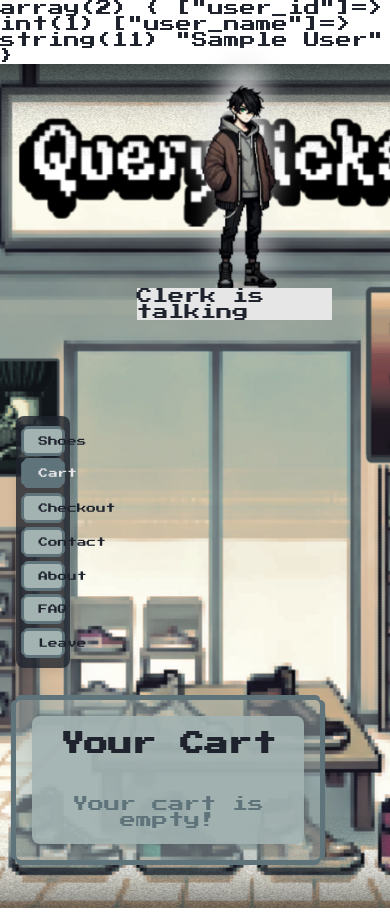
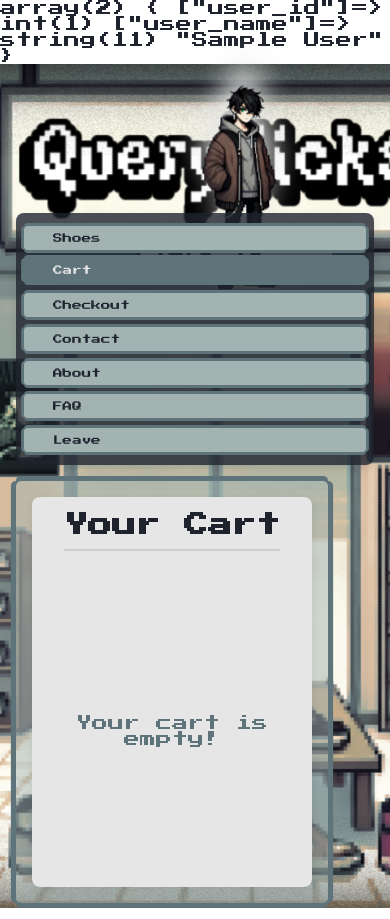
Before and after one commit to henrythedeveloper/QueryKicks, a PHP site: page / in a window 390 px wide, after a click on "Cart". Run offline with PHP 8.4, Linux system fonts and the light colour scheme; the visitor is signed in with stand-in values (Sample User, id 1); data that the repository does not hold is empty.

Commit message:
enhance product and cart layouts with improved styles, add section headers, and restructure components for better visibility

```diff
--- a/public/scss/components/_navbar.scss
+++ b/public/scss/components/_navbar.scss
@@ -1,23 +1,28 @@
 // navbar.scss
 
-// Wrapper to align navbar and tab-content side by side
+// Main content layout
 .main-content {
     display: flex;
-    align-items: flex-start; /* Align navbar and tab-content at the top */
-    gap: 2em; /* Space between navbar and tab-content */
+    width: 100vw; // Full viewport width
+    min-height: 45vh;
     padding: 1em;
     font-family: $font-family;
+    gap: 1em;
+    position: relative; // For proper child positioning
 }
 
 .navbar {
-    width: 15%; /* Set a fixed width or a percentage */
-    max-width: 200px; /* Optional: limit the maximum width */
+    width: 15vw; // 15% of viewport width
+    min-width: 150px;
+    height: 100%;
     padding: 0.5em;
-    position: relative; /* Ensure it doesn't overlap with other elements */
+    position: relative;
+    top: 1em;
     display: flex;
     flex-direction: column;
-    align-items: flex-start; /* Align buttons to the left */
+    align-items: stretch;
     background-color: rgba($color-darker, 0.8);
     border-radius: 8px;
     box-shadow: 0px 4px 10px rgba(0, 0, 0, 0.1);
+    flex: 0 0 15vw; // Fixed width based on viewport
 }
--- a/public/scss/components/_tabs.scss
+++ b/public/scss/components/_tabs.scss
@@ -1,39 +1,46 @@
 // tabs.scss
 
+.tab-wrapper {
+    display: flex;
+    width: 80vw; // 85% of viewport width
+    flex: 0 0 80vw; // Fixed width based on viewport
+    position: sticky;
+    margin-right: 1em; // Add some spacing from viewport edge
+}
+// Strict width enforcement for tab content
 .tab-content {
-    flex: 1; /* Take the remaining space next to navbar */
+    position: relative; // Force it to take full wrapper size
+    top: 0;
+    left: 0;
+    width:100%;
+    height: 50vh;
     background-color: rgba($color-light, 0.5);
+    padding: 1em;
     display: none;
-    max-width: 85%; /* Optional: to limit width if necessary */
-    width: 100%;
-    height: auto;
-    max-height: 45vh;
-    padding: 1em;
-    margin: 0;
     overflow-y: auto;
     box-shadow: -.32em 0 0 0 #5f737b,
                 .32em 0 0 0 #5f737b,
                 0 -.32em 0 0 #5f737b,
                 0 .32em 0 0 #5f737b;
     border-radius: 5px;
+
+    &.active {
+        display: block;
+    }
 }
 
-.tab-content.active {
-    display: block;
-}
-
-
+// Button styles remain the same but ensure they fill navbar width
 .tab-button,
-.logout-button { // Combined styles for tab and logout buttons
+.logout-button {
     font-size: .6em;
     font-family: $font-family;
-    position: relative; /* Required for pseudo-elements */
-    display: flex; /* Flexbox for alignment */
-    align-items: center; /* Vertically align icon and text */
-    justify-content: flex-start; /* Ensure the text is aligned to the left */
+    position: relative;
+    display: flex;
+    align-items: center;
+    justify-content: flex-start;
     background: $color-light;
     color: $color-darker;
-    width: 100%; /* Button spans the entire navbar width */
+    width: 100%;
     margin: 0.5em 0;
     padding: 0.5em 1em;
     border: none;
@@ -45,20 +52,17 @@
                 0 -0.3em 0 0 $color-medium,
                 0 0.3em 0 0 $color-medium;
     border-radius: 4px;
+
+    &:hover,
+    &.active {
+        background-color: $color-medium;
+        color: $color-lighter;
+        transform: translateY(-2px);
     }
 
-.tab-button.active,
-.tab-button:hover,
-.logout-button:hover {
-    background-color: $color-medium;
-    color: $color-lighter;
-    transform: translateY(-2px); /* Subtle lift effect */
-}
-
-.tab-button::before,
-.logout-button::before { // Shared pseudo-element for both buttons
+    &::before {
         content: "";
-    width: 1.5em; /* Adjust size as needed */
+        width: 1.5em;
         height: 1.5em;
         margin-right: 5px;
         background-size: contain;
@@ -68,12 +72,32 @@
         transition: opacity 0.3s ease, transform 0.2s ease;
     }
 
-.tab-button:hover::before,
-.tab-button.active::before,
-.logout-button:hover::before {
+    &:hover::before,
+    &.active::before {
         opacity: 1;
     }
 
-.tab-button.active::before {
+    &.active::before {
         animation: rotateX-anim 2s linear infinite;
     }
+}
+
+// Add responsive behavior
+@media screen and (max-width: 768px) {
+    .main-content {
+        flex-direction: column;
+        gap: 1em;
+    }
+
+    .navbar {
+        width: 100%;
+        min-width: auto;
+        position: relative;
+        top: 0;
+    }
+
+    .tab-content {
+        width: 100%;
+        min-height: auto;
+    }
+}
--- a/public/scss/layout/_cart.scss
+++ b/public/scss/layout/_cart.scss
@@ -1,33 +1,53 @@
 .cart-wrapper {
+    display: flex;
+    flex-direction: column;
+    height: 100%;
     padding: 1em;
-    background-color: rgba($color-light, 0.9);
     border-radius: 8px;
     box-shadow: 0 4px 8px rgba($color-darker, 0.1);
     font-family: $font-family;
+    background-color: $color-lighter;
 
     h2 {
+        flex: 0 0 auto;
         margin-bottom: 1em;
         font-size: 1.5em;
         color: $color-darker;
+        padding-bottom: 0.5em;
+        border-bottom: 2px solid rgba($color-medium, 0.2);
     }
 
     .cart-items {
+        width: 100%;
+        flex: 1;
         display: flex;
         flex-direction: column;
         gap: 1em;
+        overflow-y: auto;
+        padding-right: 0.5em;
     }
 
     .cart-item {
         display: flex;
-        align-items: center;
+        flex-direction: column; // Stack content vertically
+        width: 100%;
+        min-width: 100%;
         padding: 1em;
-        background-color: $color-lighter;
+        background-color: white;
         border-radius: 8px;
         box-shadow: 0 2px 4px rgba($color-medium, 0.1);
 
+        .item-top-section {
+            display: flex;
+            align-items: flex-start;
+            width: 100%;
+            margin-bottom: 1em; // Space between top section and remove button
+        }
+
         img {
-            width: 80px;
-            height: 80px;
+            flex: 0 0 80px;
+            width: 100px;
+            height: 100px;
             object-fit: cover;
             margin-right: 1em;
             border-radius: 8px;
@@ -35,24 +55,35 @@
         }
 
         .cart-item-details {
+            margin-top: 2em;
             flex: 1;
+            display: flex;
+            flex-direction: row;
+            justify-content: space-evenly;
+            gap: 0.5em; // Consistent gap between elements
+            min-width: 0;
 
             h3 {
                 margin: 0;
                 font-size: 1.2em;
                 color: $color-darker;
+                white-space: nowrap;
+                overflow: hidden;
+                text-overflow: ellipsis;
             }
 
             p {
-                margin: 0.5em 0;
+                margin: 0; // Remove default margins
                 font-size: 0.9em;
                 color: $color-medium;
             }
         }
 
         .remove-from-cart {
-            padding: 0.5em 1em;
-            font-size: 0.9em;
+            align-self: center; // Align button to the left
+            width: auto;
+            padding: 0.4em 0.8em;
+            font-size: 1.5em;
             background-color: $color-medium;
             color: $color-lighter;
             border: none;
@@ -66,9 +97,14 @@
         }
     }
 
-    p {
+    // Empty cart message
+    > p {
+        flex: 1;
         font-size: 1em;
         color: $color-medium;
         text-align: center;
+        display: flex;
+        align-items: center;
+        justify-content: center;
     }
 }
--- a/public/scss/layout/_mediaqueries.scss
+++ b/public/scss/layout/_mediaqueries.scss
@@ -1,28 +1,24 @@
-// Media queries to adjust layout for smaller screens
 @media screen and (max-width: 768px) {
     .main-content {
-        flex-direction: column; // Stack navbar and tab-content vertically on smaller screens
+        flex-direction: column;
+        gap: 1em;
     }
+
     .navbar {
-        width: 100%; // Full width for smaller screens
-        max-width: none;
+        width: 100%;
+        flex: none;
+        position: relative;
+        top: 0;
     }
+
+    .tab-wrapper {
+        width: 100%;
+        flex: none;
+    }
+
     .tab-content {
-        width: 100%; // Full width for smaller screens
-        max-width: none;
-    }
-    .clerk {
-        width: 100%;  // Adjust based on desired size of the image
-        left: -50%;  // Adjust based on desired position
-        top: 10%;
-    }
-     .logout-button {
-        font-size: 0.8em; /* Slightly smaller font for smaller screens */
-        padding: 0.4em 0.8em;
-    }
-    .tab-button,
-    .logout-button {
-        font-size: 0.8em; /* Slightly smaller font for smaller screens */
-        padding: 0.4em 0.8em;
+        position: relative;
+        height: auto;
+        min-height: 45vh;
     }
 }
--- a/public/scss/styles.css
+++ b/public/scss/styles.css
@@ -39,28 +39,22 @@ body {
 @media screen and (max-width: 768px) {
   .main-content {
     flex-direction: column;
+    gap: 1em;
   }
   .navbar {
     width: 100%;
-    max-width: none;
+    flex: none;
+    position: relative;
+    top: 0;
+  }
+  .tab-wrapper {
+    width: 100%;
+    flex: none;
   }
   .tab-content {
-    width: 100%;
-    max-width: none;
-  }
-  .clerk {
-    width: 100%;
-    left: -50%;
-    top: 10%;
-  }
-  .logout-button {
-    font-size: 0.8em; /* Slightly smaller font for smaller screens */
-    padding: 0.4em 0.8em;
-  }
-  .tab-button,
-  .logout-button {
-    font-size: 0.8em; /* Slightly smaller font for smaller screens */
-    padding: 0.4em 0.8em;
+    position: relative;
+    height: auto;
+    min-height: 45vh;
   }
 }
 html {
@@ -74,33 +68,52 @@ body {
 }
 
 .cart-wrapper {
+  display: flex;
+  flex-direction: column;
+  height: 100%;
   padding: 1em;
-  background-color: rgba(162, 179, 178, 0.9);
   border-radius: 8px;
   box-shadow: 0 4px 8px rgba(31, 35, 46, 0.1);
   font-family: "Press Start 2P", sans-serif;
+  background-color: #e6e6e6;
 }
 .cart-wrapper h2 {
+  flex: 0 0 auto;
   margin-bottom: 1em;
   font-size: 1.5em;
   color: #1f232e;
+  padding-bottom: 0.5em;
+  border-bottom: 2px solid rgba(95, 115, 123, 0.2);
 }
 .cart-wrapper .cart-items {
+  width: 100%;
+  flex: 1;
   display: flex;
   flex-direction: column;
   gap: 1em;
+  overflow-y: auto;
+  padding-right: 0.5em;
 }
 .cart-wrapper .cart-item {
   display: flex;
-  align-items: center;
+  flex-direction: column;
+  width: 100%;
+  min-width: 100%;
   padding: 1em;
-  background-color: #e6e6e6;
+  background-color: white;
   border-radius: 8px;
   box-shadow: 0 2px 4px rgba(95, 115, 123, 0.1);
 }
+.cart-wrapper .cart-item .item-top-section {
+  display: flex;
+  align-items: flex-start;
+  width: 100%;
+  margin-bottom: 1em;
+}
 .cart-wrapper .cart-item img {
-  width: 80px;
-  height: 80px;
+  flex: 0 0 80px;
+  width: 100px;
+  height: 100px;
   -o-object-fit: cover;
      object-fit: cover;
   margin-right: 1em;
@@ -108,21 +121,32 @@ body {
   box-shadow: 0 2px 4px rgba(95, 115, 123, 0.2);
 }
 .cart-wrapper .cart-item .cart-item-details {
+  margin-top: 2em;
   flex: 1;
+  display: flex;
+  flex-direction: row;
+  justify-content: space-evenly;
+  gap: 0.5em;
+  min-width: 0;
 }
 .cart-wrapper .cart-item .cart-item-details h3 {
   margin: 0;
   font-size: 1.2em;
   color: #1f232e;
+  white-space: nowrap;
+  overflow: hidden;
+  text-overflow: ellipsis;
 }
 .cart-wrapper .cart-item .cart-item-details p {
-  margin: 0.5em 0;
+  margin: 0;
   font-size: 0.9em;
   color: #5f737b;
 }
 .cart-wrapper .cart-item .remove-from-cart {
-  padding: 0.5em 1em;
-  font-size: 0.9em;
+  align-self: center;
+  width: auto;
+  padding: 0.4em 0.8em;
+  font-size: 1.5em;
   background-color: #5f737b;
   color: #e6e6e6;
   border: none;
@@ -133,10 +157,14 @@ body {
 .cart-wrapper .cart-item .remove-from-cart:hover {
   background-color: #1f232e;
 }
-.cart-wrapper p {
+.cart-wrapper > p {
+  flex: 1;
   font-size: 1em;
   color: #5f737b;
   text-align: center;
+  display: flex;
+  align-items: center;
+  justify-content: center;
 }
 
 @keyframes rotateY-anim {
@@ -157,23 +185,28 @@ body {
 }
 .main-content {
   display: flex;
-  align-items: flex-start; /* Align navbar and tab-content at the top */
-  gap: 2em; /* Space between navbar and tab-content */
+  width: 100vw;
+  min-height: 45vh;
   padding: 1em;
   font-family: "Press Start 2P", sans-serif;
+  gap: 1em;
+  position: relative;
 }
 
 .navbar {
-  width: 15%; /* Set a fixed width or a percentage */
-  max-width: 200px; /* Optional: limit the maximum width */
+  width: 15vw;
+  min-width: 150px;
+  height: 100%;
   padding: 0.5em;
-  position: relative; /* Ensure it doesn't overlap with other elements */
+  position: relative;
+  top: 1em;
   display: flex;
   flex-direction: column;
-  align-items: flex-start; /* Align buttons to the left */
+  align-items: stretch;
   background-color: rgba(31, 35, 46, 0.8);
   border-radius: 8px;
   box-shadow: 0px 4px 10px rgba(0, 0, 0, 0.1);
+  flex: 0 0 15vw;
 }
 
 .header-section {
@@ -293,21 +326,27 @@ footer {
   filter: drop-shadow(0 -6mm 4mm #e6e6e6);
 }
 
+.tab-wrapper {
+  display: flex;
+  width: 80vw;
+  flex: 0 0 80vw;
+  position: sticky;
+  margin-right: 1em;
+}
+
 .tab-content {
-  flex: 1; /* Take the remaining space next to navbar */
+  position: relative;
+  top: 0;
+  left: 0;
+  width: 100%;
+  height: 50vh;
   background-color: rgba(162, 179, 178, 0.5);
+  padding: 1em;
   display: none;
-  max-width: 85%; /* Optional: to limit width if necessary */
-  width: 100%;
-  height: auto;
-  max-height: 45vh;
-  padding: 1em;
-  margin: 0;
   overflow-y: auto;
   box-shadow: -0.32em 0 0 0 #5f737b, 0.32em 0 0 0 #5f737b, 0 -0.32em 0 0 #5f737b, 0 0.32em 0 0 #5f737b;
   border-radius: 5px;
 }
-
 .tab-content.active {
   display: block;
 }
@@ -316,13 +355,13 @@ footer {
 .logout-button {
   font-size: 0.6em;
   font-family: "Press Start 2P", sans-serif;
-  position: relative; /* Required for pseudo-elements */
-  display: flex; /* Flexbox for alignment */
-  align-items: center; /* Vertically align icon and text */
-  justify-content: flex-start; /* Ensure the text is aligned to the left */
+  position: relative;
+  display: flex;
+  align-items: center;
+  justify-content: flex-start;
   background: #a2b3b2;
   color: #1f232e;
-  width: 100%; /* Button spans the entire navbar width */
+  width: 100%;
   margin: 0.5em 0;
   padding: 0.5em 1em;
   border: none;
@@ -332,19 +371,17 @@ footer {
   box-shadow: -0.3em 0 0 0 #5f737b, 0.3em 0 0 0 #5f737b, 0 -0.3em 0 0 #5f737b, 0 0.3em 0 0 #5f737b;
   border-radius: 4px;
 }
-
-.tab-button.active,
-.tab-button:hover,
-.logout-button:hover {
+.tab-button:hover, .tab-button.active,
+.logout-button:hover,
+.logout-button.active {
   background-color: #5f737b;
   color: #e6e6e6;
-  transform: translateY(-2px); /* Subtle lift effect */
+  transform: translateY(-2px);
 }
-
 .tab-button::before,
 .logout-button::before {
   content: "";
-  width: 1.5em; /* Adjust size as needed */
+  width: 1.5em;
   height: 1.5em;
   margin-right: 5px;
   background-size: contain;
@@ -353,17 +390,32 @@ footer {
   opacity: 0;
   transition: opacity 0.3s ease, transform 0.2s ease;
 }
-
-.tab-button:hover::before,
-.tab-button.active::before,
-.logout-button:hover::before {
+.tab-button:hover::before, .tab-button.active::before,
+.logout-button:hover::before,
+.logout-button.active::before {
   opacity: 1;
 }
-
-.tab-button.active::before {
+.tab-button.active::before,
+.logout-button.active::before {
   animation: rotateX-anim 2s linear infinite;
 }
 
+@media screen and (max-width: 768px) {
+  .main-content {
+    flex-direction: column;
+    gap: 1em;
+  }
+  .navbar {
+    width: 100%;
+    min-width: auto;
+    position: relative;
+    top: 0;
+  }
+  .tab-content {
+    width: 100%;
+    min-height: auto;
+  }
+}
 .store-background {
   display: flex;
   justify-content: center;
--- a/views/store/cart.php
+++ b/views/store/cart.php
@@ -1,17 +1,22 @@
 <div class="cart-wrapper">
     <h2>Your Cart</h2>
-
     <?php if (!empty($cartItems)): ?>
         <div class="cart-items">
             <?php foreach ($cartItems as $item): ?>
                 <div class="cart-item">
-                    <img src="<?= htmlspecialchars($item['image_url']) ?>" alt="<?= htmlspecialchars($item['name']) ?>">
-                    <div class="cart-item-details">
-                        <h3><?= htmlspecialchars($item['name']) ?></h3>
-                        <p>Price: $<?= htmlspecialchars($item['price']) ?></p>
-                        <p>Quantity: <?= htmlspecialchars($item['quantity']) ?></p>
-                        <button class="remove-from-cart" data-id="<?= htmlspecialchars($item['cart_item_id']) ?>">Remove</button>
+                    <div class="item-top-section">
+                        <img src="<?= htmlspecialchars($item['image_url']) ?>"
+                             alt="<?= htmlspecialchars($item['name']) ?>">
+                        <div class="cart-item-details">
+                            <h3><?= htmlspecialchars($item['name']) ?></h3>
+                            <p>Price: $<?= htmlspecialchars($item['price']) ?></p>
+                            <p>Quantity: <?= htmlspecialchars($item['quantity']) ?></p>
+                        </div>
                     </div>
+                    <button class="remove-from-cart"
+                            data-id="<?= htmlspecialchars($item['cart_item_id']) ?>">
+                        Remove
+                    </button>
                 </div>
             <?php endforeach; ?>
         </div>
--- a/views/store/main.php
+++ b/views/store/main.php
@@ -1,5 +1,4 @@
 <?php include './views/layouts/header.php'; ?>
-
 <div class="container store-background">
     <header class="header-section">
         <img src="./assets/store-clerk/store-clerk-3-mosaiced.webp" alt="Store Clerk" class="clerk">
@@ -7,7 +6,6 @@
             <p>Clerk is talking</p>
         </div>
     </header>
-
     <main>
         <div class="main-content">
             <div class="navbar">
@@ -20,13 +18,7 @@
                 <button class="logout-button" onclick="logout(event, 'logout')">Leave</button>
             </div>
 
-            <div id="myModal" class="modal">
-                <div class="modal-content">
-                    <span class="close">&times;</span>
-                    <p>Some text in the Modal...</p>
-                </div>
-            </div>
-
+            <div class="tab-wrapper">
                 <div id="shoes" class="tab-content">
                     <?php include 'views/store/products.php'; ?>
                 </div>
@@ -46,7 +38,16 @@
                     <?php include 'views/store/faq.php'; ?>
                 </div>
             </div>
+        </div>
     </main>
 </div>
 
+<!-- Move modal outside of main-content -->
+<div id="myModal" class="modal">
+    <div class="modal-content">
+        <span class="close">&times;</span>
+        <p>Some text in the Modal...</p>
+    </div>
+</div>
+
 <?php include './views/layouts/footer.php'; ?>
--- a/views/store/products.php
+++ b/views/store/products.php
@@ -1,4 +1,5 @@
 <div class="product-wrapper">
+    <h2>Shoes</h2>
     <?php foreach ($products as $product): ?>
         <div class="product">
             <img src="<?= htmlspecialchars($product['image_url']) ?>" alt="<?= htmlspecialchars($product['name']) ?>">
```
Also changed, not shown: 1 other file. Lines whose indentation alone changed are shown as unchanged.
